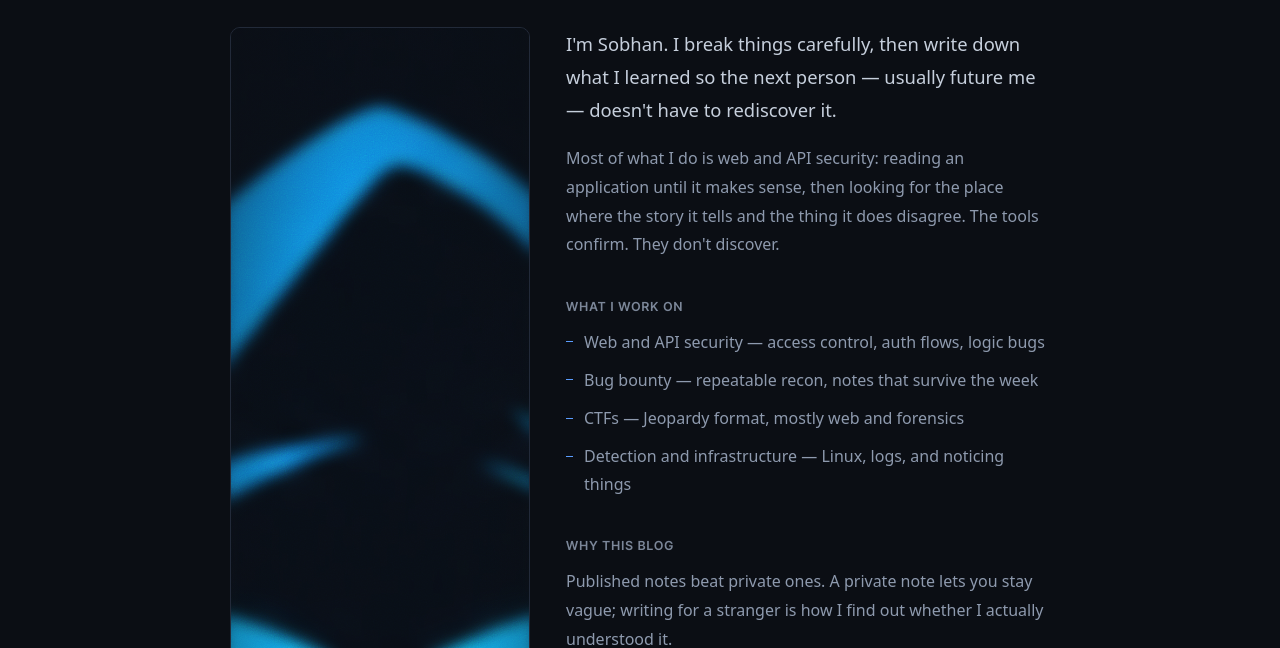
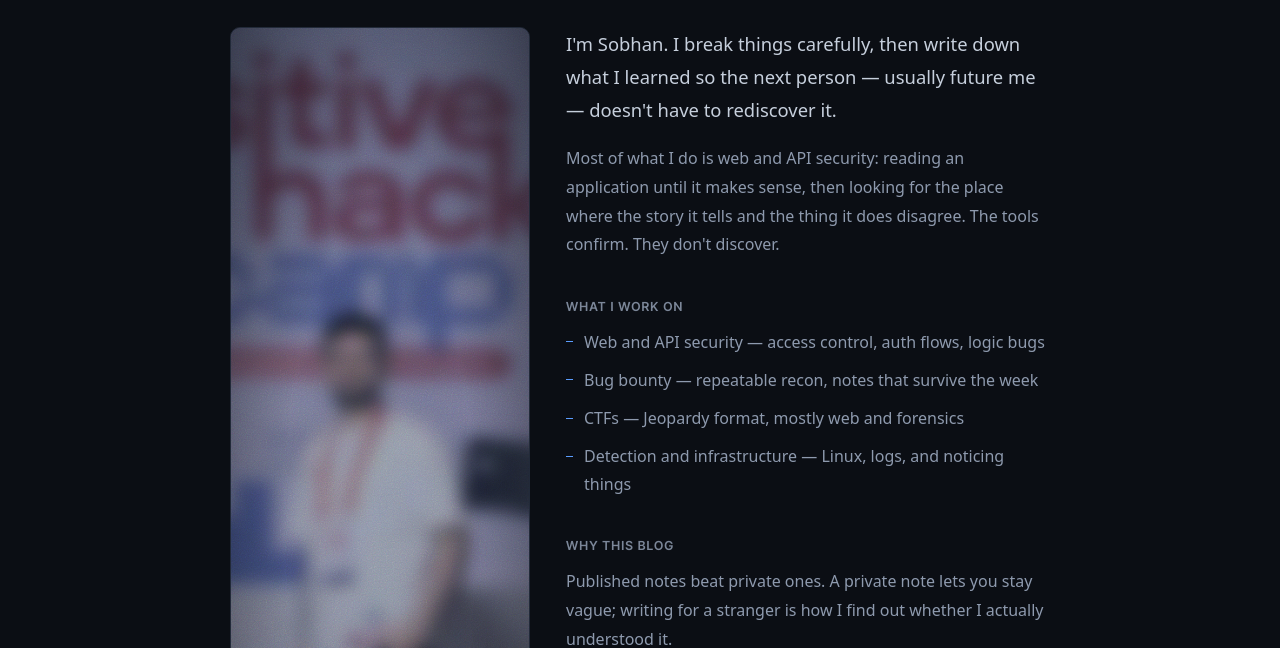
Before and after one commit to 0xBlu3Guy/blog, an Astro site: page /blog/about in a window 1280 px wide. Shown: the part 152-800 px from the top of the page. Built offline with nearby package versions, Linux system fonts and the light colour scheme; Astro itself is replaced by a stand-in of ours.

Commit message:
Use a pre-blurred photo for the About portrait

```diff
--- a/src/pages/about.astro
+++ b/src/pages/about.astro
@@ -4,10 +4,10 @@ import { site } from '../site.config';
 import { href } from '../lib/utils';
 
 /**
- * Swap `portrait` for a real photo when you have one: drop the file in
- * src/assets/images/, import it, and pass it to <Image /> below.
+ * To change the photo, replace public/about-portrait.jpg and update the
+ * width/height below to match the new file. It's shown blurred on purpose.
  */
-const portrait = href('/icon-512.png');
+const portrait = href('/about-portrait.jpg');
 
 const work = [
   'Web and API security — access control, auth flows, logic bugs',
@@ -30,8 +30,8 @@ const work = [
           <img
             class="portrait__img"
             src={portrait}
-            width="512"
-            height="512"
+            width="320"
+            height="640"
             alt="Portrait of Sobhan, deliberately obscured"
             loading="eager"
             decoding="async"
--- a/src/styles/global.css
+++ b/src/styles/global.css
@@ -1057,8 +1057,9 @@ main {
 /* ---------------------------------------------------------------------------
    About page
 
-   The portrait starts heavily blurred and grained, and sharpens part of the
-   way on hover or keyboard focus — never all the way.
+   The portrait file itself is blurred (public/about-portrait.jpg), so it is
+   never sharp anywhere, including in the repo. The page blurs it further and
+   grains it, and on hover or keyboard focus shows the file as it is.
 --------------------------------------------------------------------------- */
 .about {
   max-width: var(--page-width);
@@ -1100,9 +1101,12 @@ main {
   width: 100%;
   height: 100%;
   object-fit: cover;
+  /* Wide frames crop the sides; the short phone frame crops top and bottom,
+     so keep the head and shoulders in view there. */
+  object-position: 50% 28%;
   /* Scaled up so the blur never reveals the edge of the image. */
   transform: scale(1.12);
-  filter: blur(14px) saturate(0.75) contrast(0.9) brightness(0.92);
+  filter: blur(8px) saturate(0.75) contrast(0.9) brightness(0.92);
   transition: filter 0.45s ease, transform 0.45s ease;
 }
 
@@ -1132,8 +1136,8 @@ main {
 
 .portrait:hover .portrait__img,
 .portrait:focus-within .portrait__img {
-  /* Sharper, but deliberately still out of focus. */
-  filter: blur(5px) saturate(0.95) contrast(1) brightness(1);
+  /* The file's own blur is as clear as it ever gets. */
+  filter: blur(0) saturate(0.95) contrast(1) brightness(1);
   transform: scale(1.04);
 }
 
@@ -1233,7 +1237,7 @@ main {
    permanent smear on touch devices. */
 @media (hover: none) {
   .portrait__img {
-    filter: blur(7px) saturate(0.9) contrast(0.98);
+    filter: blur(3px) saturate(0.9) contrast(0.98);
     transform: scale(1.06);
   }
 
```
Also changed, not shown: public/about-portrait.jpg (added).
